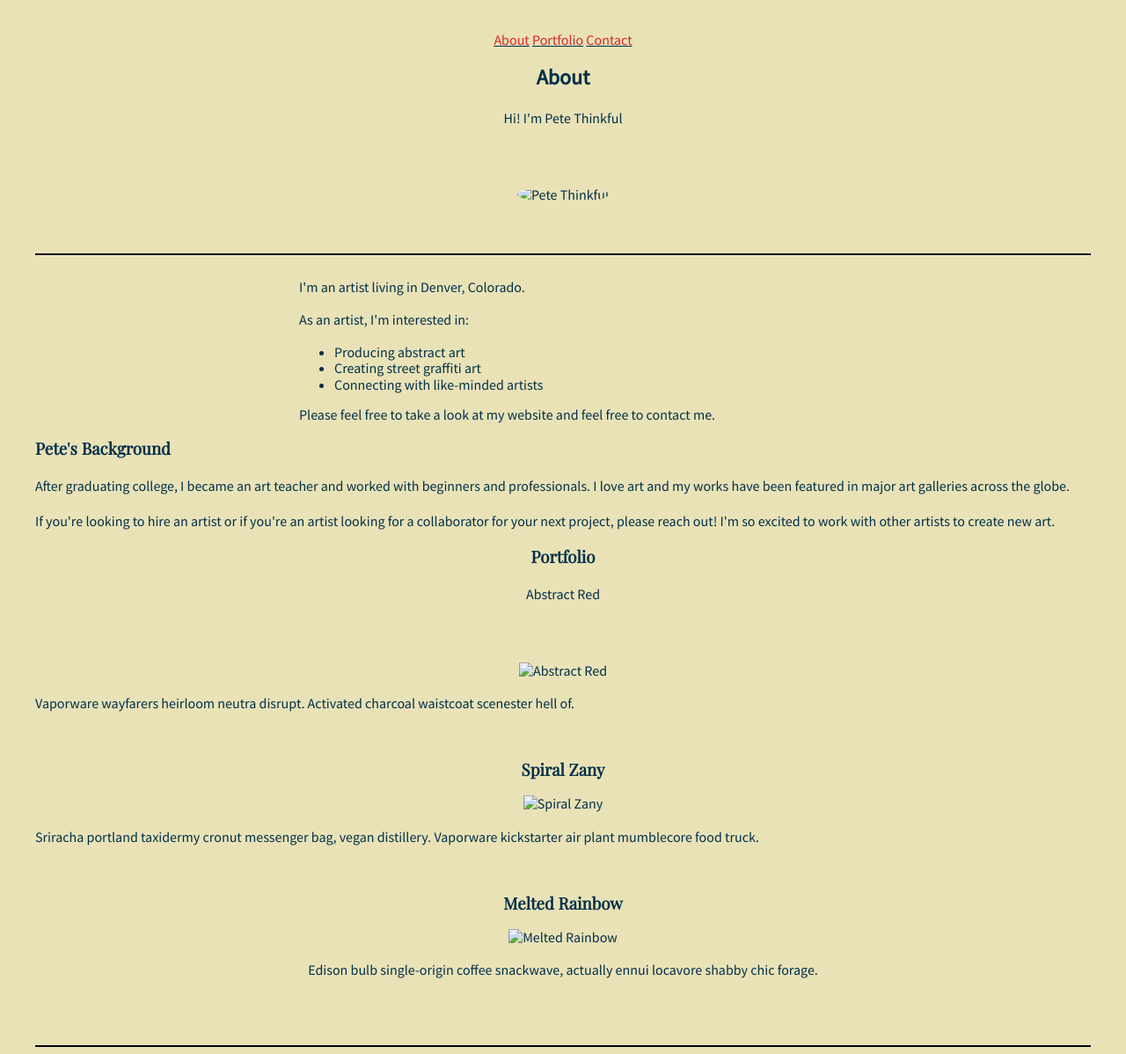
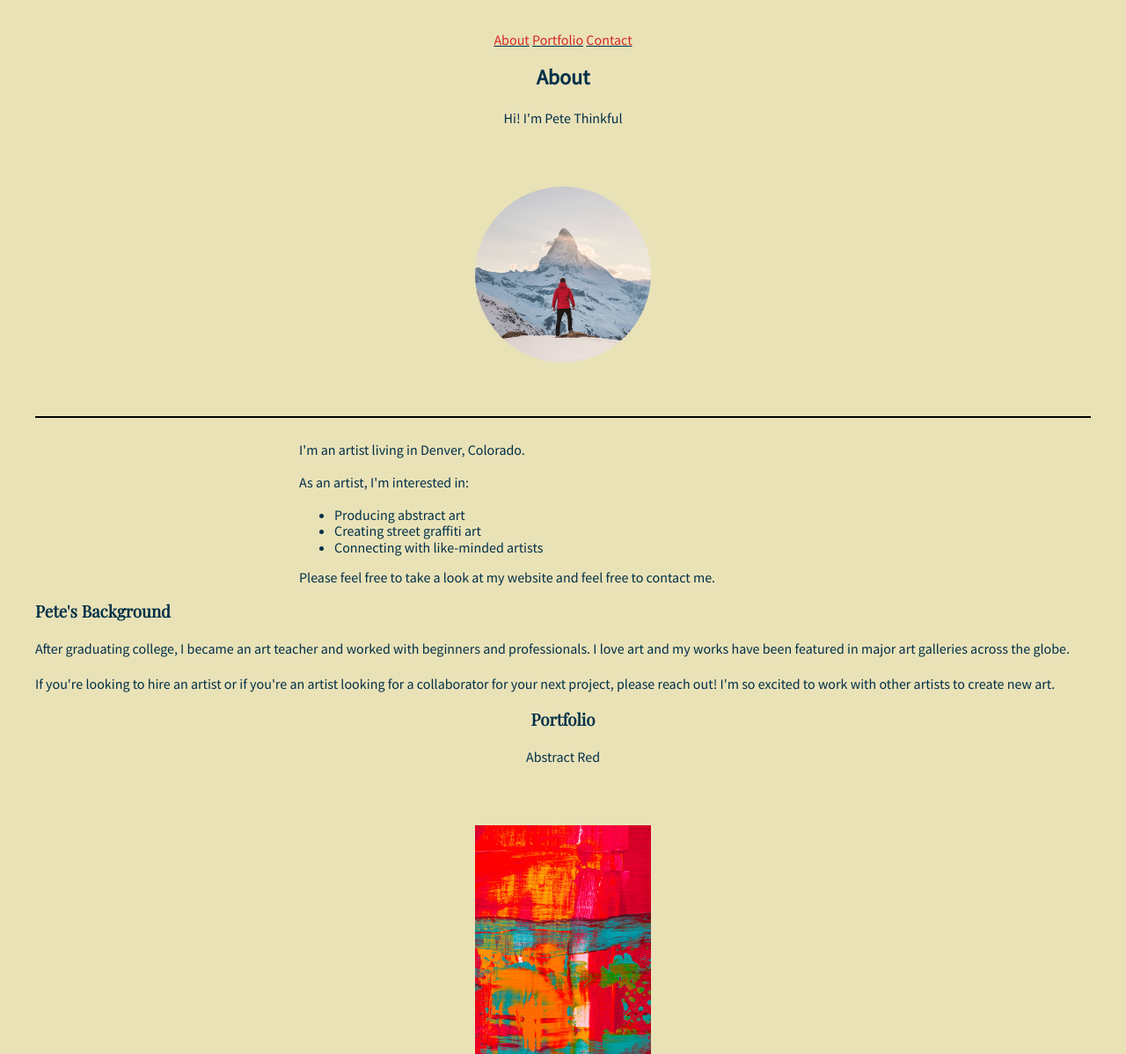
Before and after one commit to BeautifulDestiny/.github-workflows, a plain HTML site: page index.html in a window 1280 px wide. Shown: the part 102-1300 px from the top of the page at 88% size. Drawn offline with nearby package versions, Linux system fonts and the light colour scheme.

Commit message:
Update index.html

```diff
--- a/index.html
+++ b/index.html
@@ -37,7 +37,7 @@
         </center>
         <article>
           <div>
-            <img class="image-circle" src="images/pete-thinkful.png" alt="Pete Thinkful">
+            <img class="image-circle" src="pete-thinkful.png" alt="Pete Thinkful">
         </article>
         <hr>
           <div class="wrapper">
@@ -72,7 +72,7 @@
            </center>
       <article>
         <div>
-          <img src="images/abstract-red.png" alt="Abstract Red">
+          <img src="abstract-red.png" alt="Abstract Red">
         </div>
         <p>Vaporware wayfarers heirloom neutra disrupt. Activated charcoal
         waistcoat scenester hell of.</p>
@@ -81,7 +81,7 @@
         <h3 class="center">Spiral Zany</h3>
           </center>
         <div>
-          <img src="images/spiral-zany.png" alt="Spiral Zany">
+          <img src="spiral-zany.png" alt="Spiral Zany">
         </div>
         <p>Sriracha portland taxidermy cronut messenger bag, vegan
         distillery. Vaporware kickstarter air plant mumblecore food truck.</p>
@@ -90,7 +90,7 @@
         <h3 class="center">Melted Rainbow</h3>
           </center>
         <div>
-          <img src="images/melted-rainbow.png" alt="Melted Rainbow">
+          <img src="melted-rainbow.png" alt="Melted Rainbow">
           <p>Edison bulb single-origin coffee snackwave, actually ennui
           locavore shabby chic forage.</p>
         </div>
```
